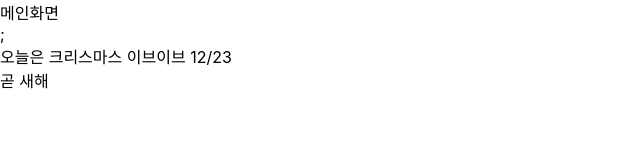
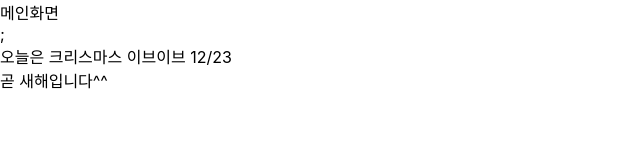
Before and after one commit to SeSACCBP/monit, a React (Create React App) app in the folder monit-app/: page / in a window 1280 px wide. Shown: the top 160 px of the page, without its empty margins (0-640 px from the left). Built offline with nearby package versions, Linux system fonts and the light colour scheme.

Commit message:
saehaeim

```diff
--- a/monit-app/src/App.js
+++ b/monit-app/src/App.js
@@ -5,7 +5,7 @@ function App() {
     <>
       <div className="App">메인화면</div>;
       <div>오늘은 크리스마스 이브이브 12/23</div>
-      <div>곧 새해 </div>
+      <div>곧 새해입니다^^ </div>
     </>
   );
 }
```
